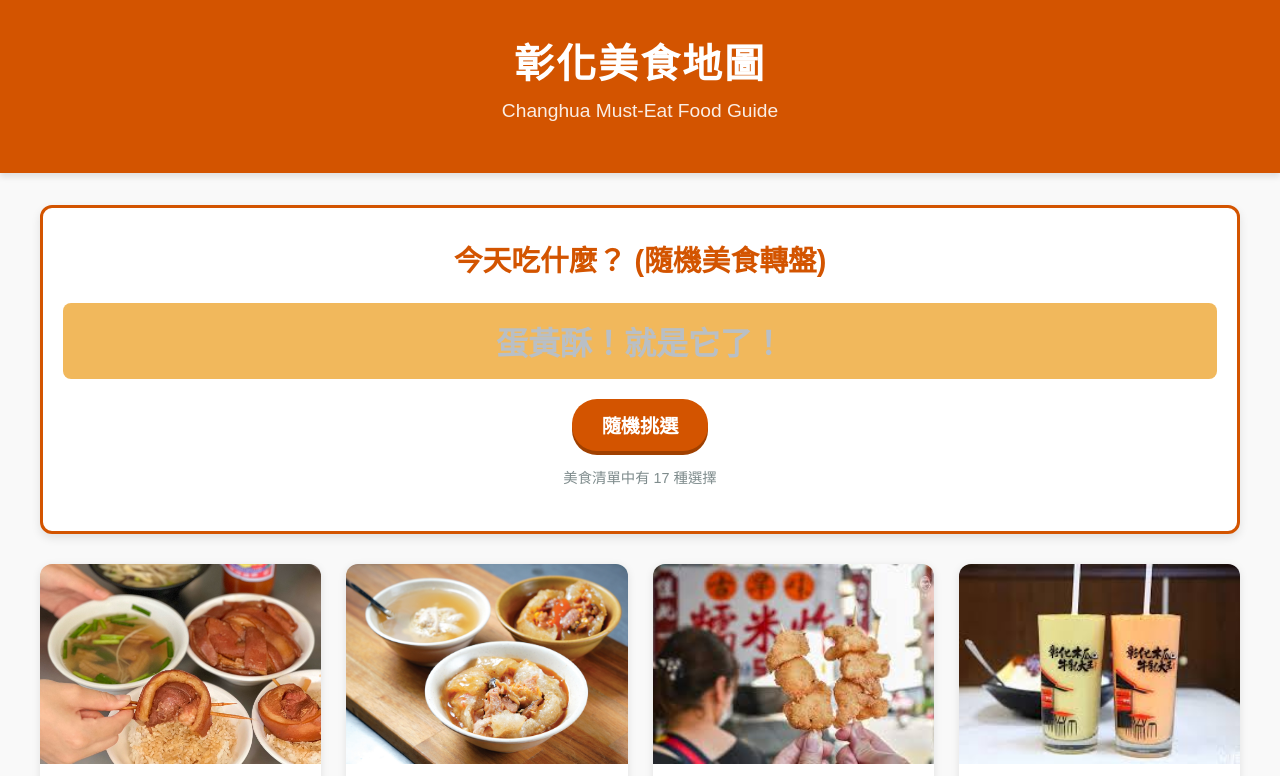
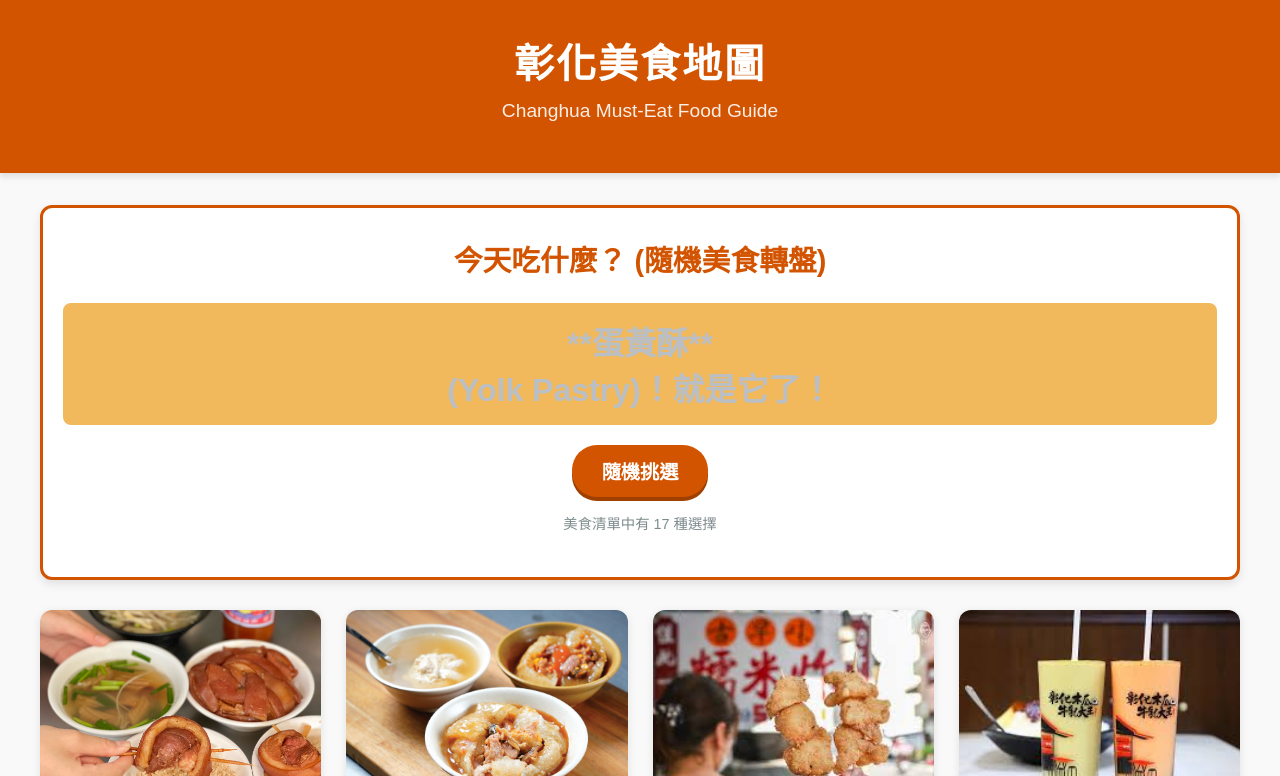
Before and after one commit to ambrose-source/CCH, a plain HTML site: page index.html in a window 1280 px wide. Both pictures are taken after a click on the button "隨機挑選". Shown: the top 776 px of the page. Drawn offline with Linux system fonts and the light colour scheme.

Commit message:
Refactor food selection logic and HTML structure

```diff
--- a/index.html
+++ b/index.html
@@ -396,13 +396,18 @@
 
 <script>
     document.addEventListener('DOMContentLoaded', () => {
-        // 1. 從 HTML 中提取所有食物名稱 (name-tw)
+        // 1. 從 HTML 中提取食物的中文和英文名稱，並儲存為物件陣列
         const foodCards = document.querySelectorAll('.food-card');
-        const foodNames = [];
+        const foodItems = []; // 儲存 { tw: '中文名', en: 'English Name' }
         foodCards.forEach(card => {
-            const nameElement = card.querySelector('.name-tw');
-            if (nameElement) {
-                foodNames.push(nameElement.textContent.trim());
+            const nameTwElement = card.querySelector('.name-tw');
+            const nameEnElement = card.querySelector('.name-en');
+
+            if (nameTwElement && nameEnElement) {
+                foodItems.push({
+                    tw: nameTwElement.textContent.trim(),
+                    en: nameEnElement.textContent.trim()
+                });
             }
         });
 
@@ -410,12 +415,12 @@
         const spinButton = document.getElementById('spin-button');
 
         function selectRandomFood() {
-            if (foodNames.length === 0) {
-                resultDisplay.textContent = "美食清單是空的！";
+            if (foodItems.length === 0) {
+                resultDisplay.innerHTML = "美食清單是空的！";
                 return;
             }
 
-            // 禁用按鈕，防止重複點擊
+            // 禁用按鈕
             spinButton.disabled = true;
             resultDisplay.style.backgroundColor = '#ecf0f1';
             resultDisplay.style.color = '#2c3e50';
@@ -426,19 +431,24 @@
 
             // 2. 模擬轉盤旋轉效果
             interval = setInterval(() => {
-                const randomIndex = Math.floor(Math.random() * foodNames.length);
-                resultDisplay.textContent = foodNames[randomIndex];
+                const randomIndex = Math.floor(Math.random() * foodItems.length);
+                const rotatingFood = foodItems[randomIndex];
+
+                // 在旋轉時只顯示中文
+                resultDisplay.innerHTML = rotatingFood.tw;
                 rotationCount++;
 
                 if (rotationCount > maxRotations) {
                     clearInterval(interval);
 
                     // 3. 確定最終結果
-                    const finalIndex = Math.floor(Math.random() * foodNames.length);
-                    const finalFood = foodNames[finalIndex];
+                    const finalIndex = Math.floor(Math.random() * foodItems.length);
+                    const finalFood = foodItems[finalIndex];
 
-                    // 顯示最終結果並改變樣式
-                    resultDisplay.textContent = finalFood + "！就是它了！";
+                    // 顯示最終結果 (中英對照)
+                    resultDisplay.innerHTML =
+                        `**${finalFood.tw}** <br> (${finalFood.en})！就是它了！`;
+
                     resultDisplay.style.backgroundColor = '#f39c12';
                     resultDisplay.style.color = 'white';
                     spinButton.disabled = false;
@@ -450,8 +460,8 @@
         spinButton.addEventListener('click', selectRandomFood);
 
         // 初始化顯示可選美食數量
-        if (foodNames.length > 0) {
-            document.getElementById('selection-tip').textContent = `美食清單中有 ${foodNames.length} 種選擇`;
+        if (foodItems.length > 0) {
+            document.getElementById('selection-tip').textContent = `美食清單中有 ${foodItems.length} 種選擇`;
         }
     });
 </script>
```
